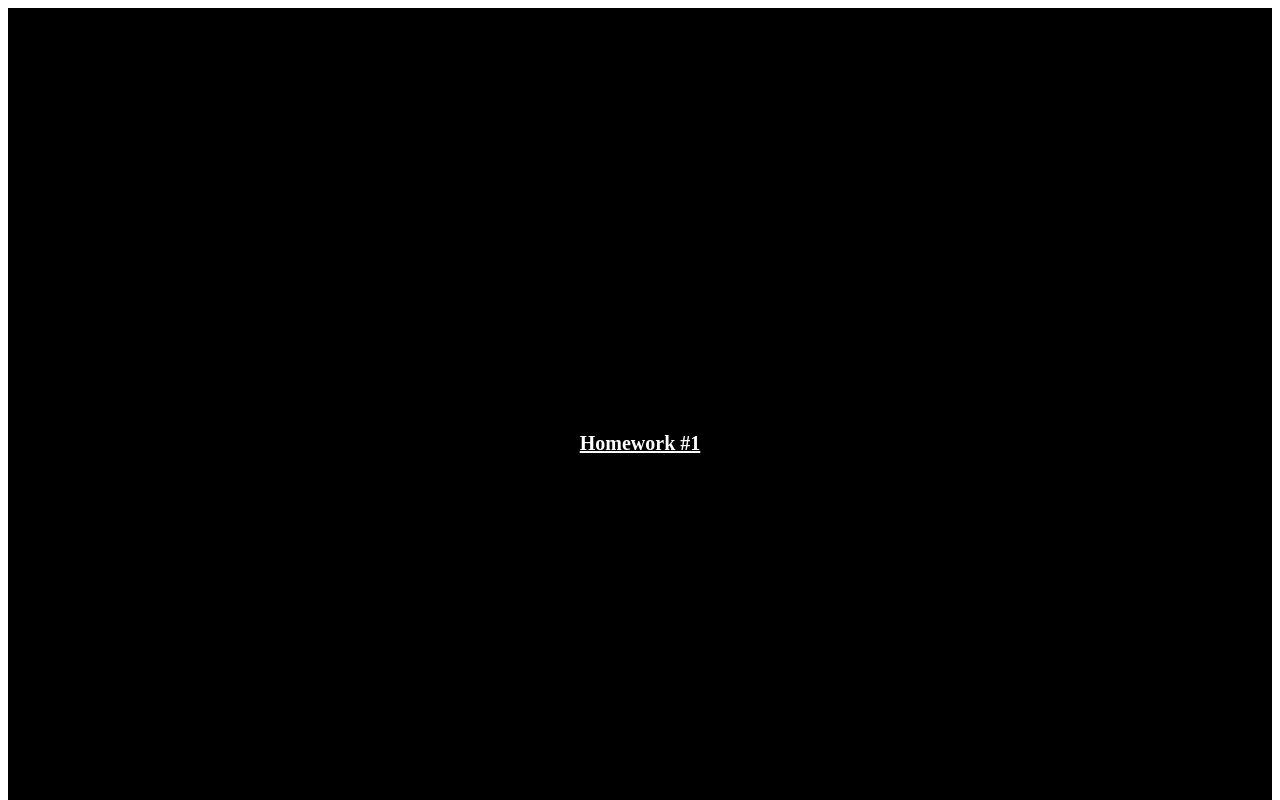
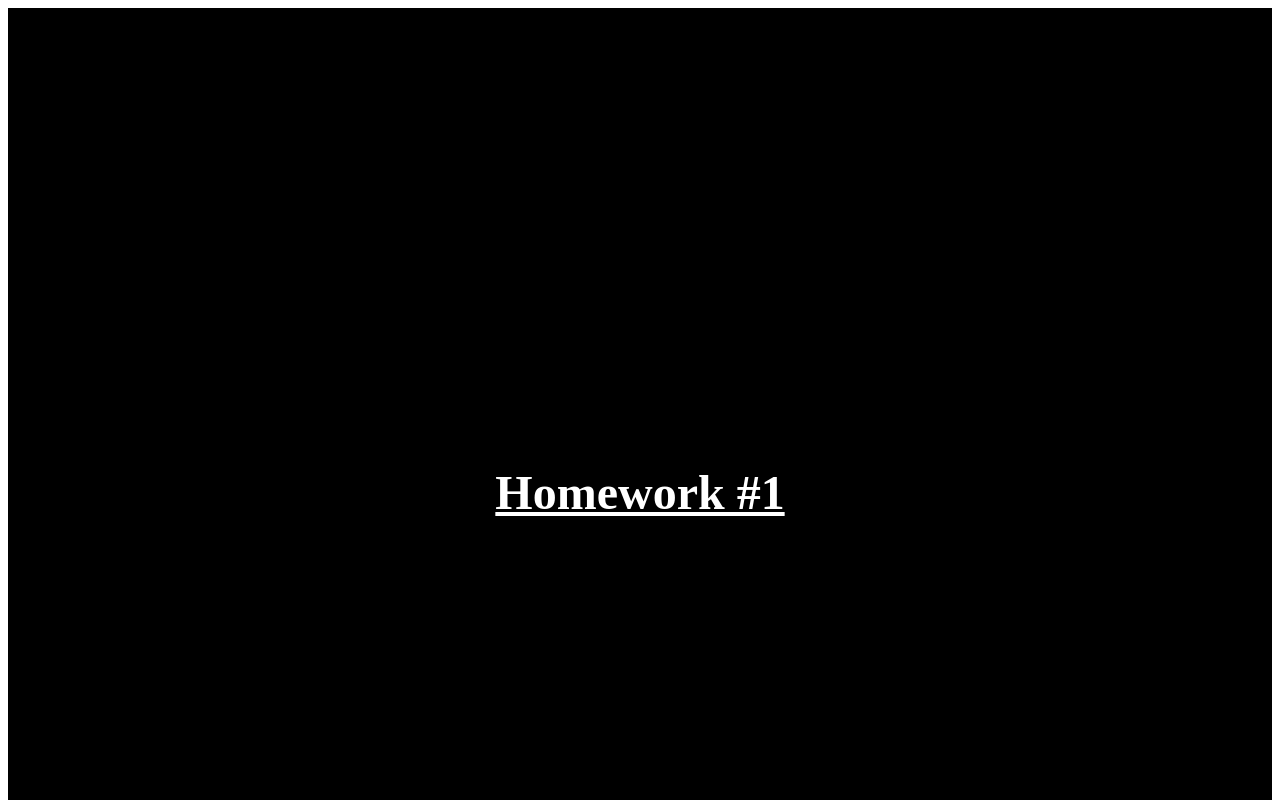
Before and after one commit to busterenko/busterenko.github.io, a plain HTML site: page index.html in a window 1280 px wide. In both pictures the pointer is over the link "Homework #1". Shown: the top 800 px of the page. Drawn offline with Linux system fonts and the light colour scheme.

Commit message:
Update index.html

```diff
--- a/index.html
+++ b/index.html
@@ -19,6 +19,12 @@
             height: 100vh;
 
    }
+        a:hover {
+            transition: all ease-in .25s;
+
+            font-size: 3em;
+
+        }
     </style>
 </head>
 <style>
```
